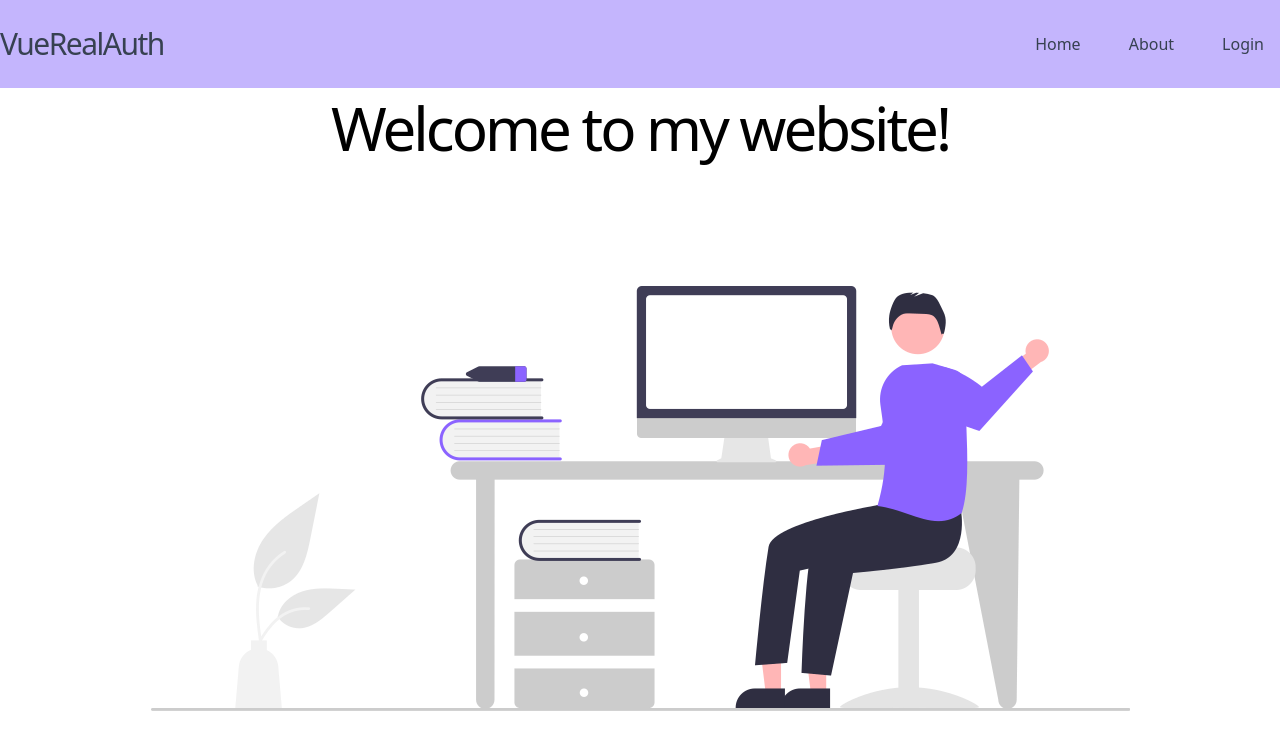
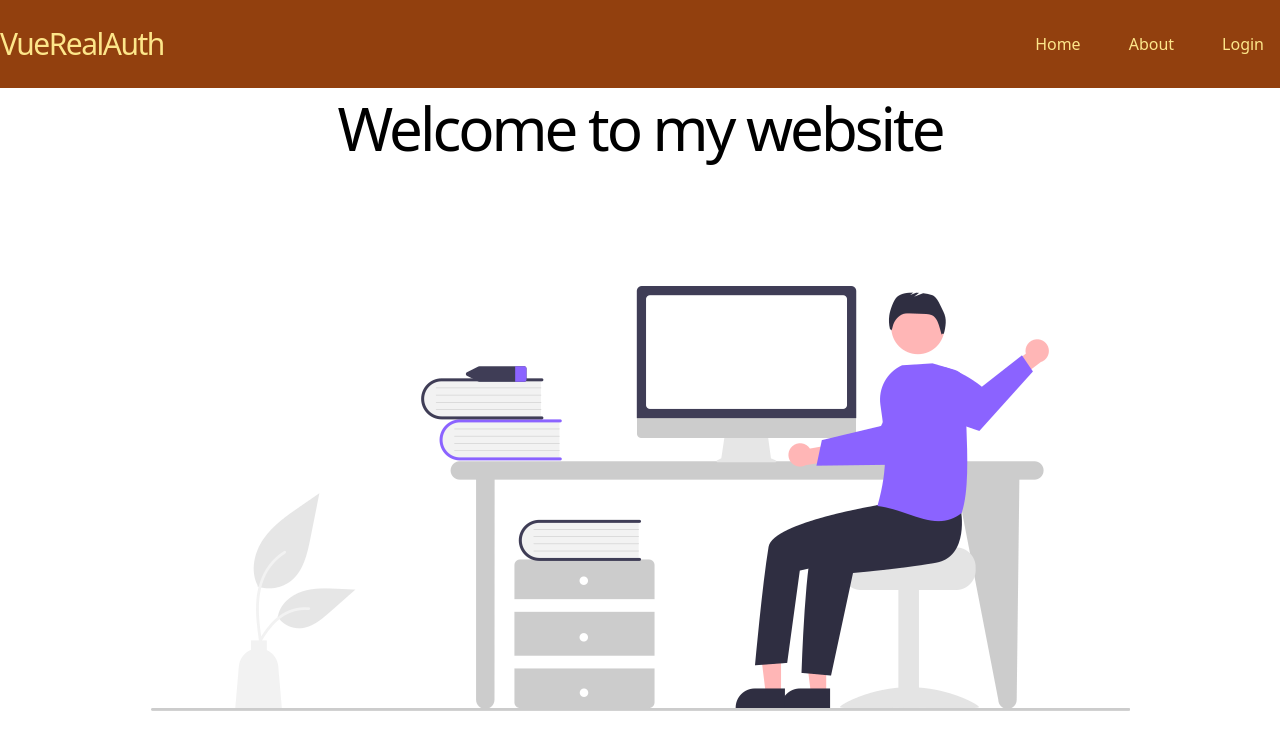
Before and after one commit to jgarate1/vuelogin, a Vue app: page / in a window 1280 px wide. Shown: the top 750 px of the page. Built offline with nearby package versions, Linux system fonts and the light colour scheme; no server answers.

Commit message:
finalchanges6

```diff
--- a/src/components/Nav.vue
+++ b/src/components/Nav.vue
@@ -1,11 +1,8 @@
 <script setup>
 import { useRouter } from "vue-router";
 import useAuth from "../composable/useAuth";
-
 const { isAuthenticated, logout } = useAuth();
-
 const router = useRouter();
-
 const loggingOut = () => {
   logout();
   router.push("/");
@@ -13,7 +10,7 @@ const loggingOut = () => {
 </script>
 
 <template>
-  <div class="text-gray-700 bg-purple-300">
+  <div class="text-yellow-200 bg-yellow-800">
     <div class="container flex items-center justify-between mx-auto">
       <h1 class="text-3xl font-thin tracking-tighter">
         Vue<span class="font-normal">RealAuth</span>
@@ -22,14 +19,14 @@ const loggingOut = () => {
         <ul class="flex space-x-4">
           <router-link to="/">
             <li
-              class="px-4 py-8  hover:cursor-pointer hover:bg-gray-500 hover:text-gray-800"
+              class="px-4 py-8  hover:cursor-pointer hover:bg-yellow-500 hover:text-yellow-800"
             >
               Home
             </li>
           </router-link>
           <router-link :to="{ name: 'About' }">
             <li
-              class="px-4 py-8  hover:cursor-pointer hover:bg-gray-500 hover:text-gray-800"
+              class="px-4 py-8  hover:cursor-pointer hover:bg-yellow-500 hover:text-yellow-800"
             >
               About
             </li>
@@ -39,7 +36,7 @@ const loggingOut = () => {
             :to="{ path: '/login', name: 'Login' }"
           >
             <li
-              class="px-4 py-8  hover:cursor-pointer hover:bg-gray-500 hover:text-gray-800"
+              class="px-4 py-8  hover:cursor-pointer hover:bg-yellow-500 hover:text-yellow-800"
             >
               Login
             </li>
@@ -47,14 +44,14 @@ const loggingOut = () => {
           <div v-else class="flex">
             <router-link :to="{ name: 'Secret' }">
               <li
-                class="px-4 py-8  hover:cursor-pointer hover:bg-gray-500 hover:text-gray-800"
+                class="px-4 py-8  hover:cursor-pointer hover:bg-yellow-500 hover:text-yellow-800"
               >
                 Secret
               </li>
             </router-link>
             <button @click="loggingOut">
               <li
-                class="px-4 py-8  hover:cursor-pointer hover:bg-gray-500 hover:text-gray-800"
+                class="px-4 py-8  hover:cursor-pointer hover:bg-yellow-500 hover:text-yellow-800"
               >
                 Logout
               </li>
--- a/src/pages/index.vue
+++ b/src/pages/index.vue
@@ -11,10 +11,10 @@ const { isAuthenticated, user } = useAuth();
       v-if="!isAuthenticated"
       class="text-6xl tracking-tighter font-extralight"
     >
-      Welcome to my website!
+      Welcome to my website
     </h2>
     <h2 v-else class="text-6xl tracking-tighter font-extralight">
-      Welcome master {{ user }}.
+      Welcome master {{ user }}
     </h2>
     <img src="../assets/bgindex.png" alt="Hello BG" />
   </div>
```
Also changed, not shown: src/pages/login.vue (+1 -8 lines).
